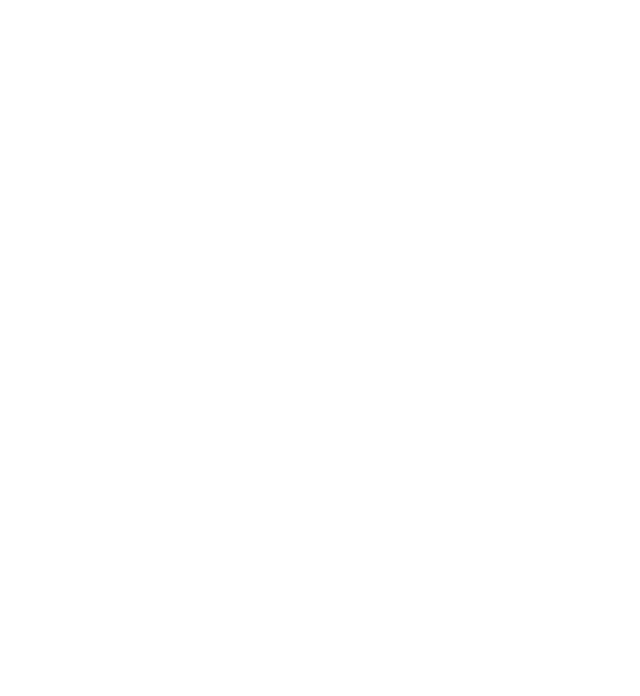
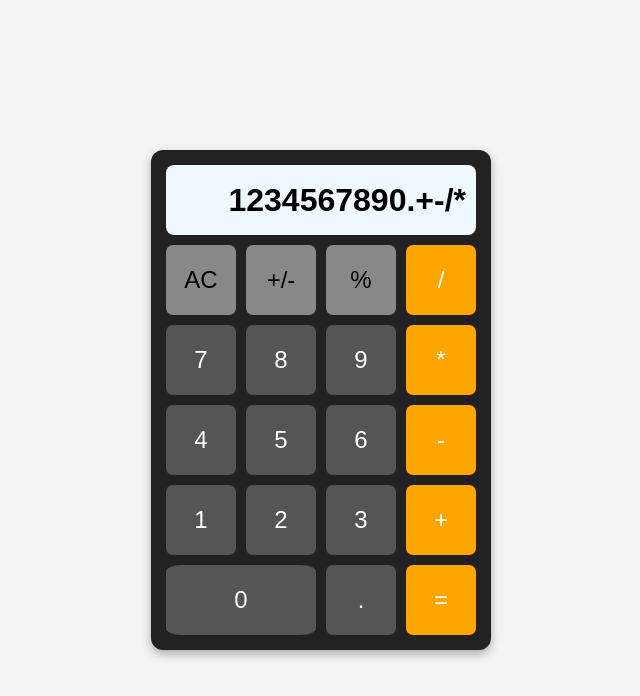
Before and after one commit to TheWoholo/odin-calculator, a plain HTML site: page index.html in a window 1280 px wide. Shown: the whole page, without its empty margins (319-959 px from the left). Drawn offline with Linux system fonts and the light colour scheme.

Commit message:
Add Calculator HTML and Styles

```diff
--- a/index.html
+++ b/index.html
@@ -8,6 +8,45 @@
 </head>
 <body>
     <script src="script.js"></script>
-
+    <div class="calculator_body">
+        <div class="display">1234567890.+-/*</div>
+        <div class="buttons">
+            <div class="digits_and_options">
+                <div class="options">
+                    <button class="AC">AC</button>
+                    <button class="signflip">+/-</button>
+                    <button class="percentage">%</button>
+                </div>
+                <div class="digits">
+                    <div class="789">
+                        <button class="7">7</button>
+                        <button class="8">8</button>
+                        <button class="9">9</button>
+                    </div>
+                    <div class="456">
+                        <button class="4">4</button>
+                        <button class="5">5</button>
+                        <button class="6">6</button>
+                    </div>
+                    <div class="123">
+                        <button class="1">1</button>
+                        <button class="2">2</button>
+                        <button class="3">3</button>
+                    </div>
+                    <div class="0_dot">
+                        <button class="zero">0</button>
+                        <button class="dot">.</button>
+                    </div>
+                </div>
+            </div>
+            <div class="operators">
+                <button class="divide">/</button>
+                <button class="multiply">*</button>
+                <button class="subtract">-</button>
+                <button class="add">+</button>
+                <button class="equal">=</button>
+            </div>
+        </div>
+    </div>
 </body>
 </html>
--- a/styles.css
+++ b/styles.css
@@ -0,0 +1,130 @@
+/* Reset styles */
+* {
+    margin: 0;
+    padding: 0;
+    box-sizing: border-box;
+}
+
+/* Make body take up full screen and center content */
+html, body {
+    width: 100vw;
+    height: 100vh;
+    display: flex;
+    justify-content: center;
+    align-items: center;
+    background-color: #f4f4f4;
+}
+
+/* Calculator body */
+.calculator_body {
+    background-color: #222;
+    border-radius: 12px;
+    padding: 15px;
+    display: flex;
+    flex-direction: column;
+    justify-content: stretch;
+    align-items: stretch;
+    gap: 10px;
+    box-shadow: 0 4px 10px rgba(0, 0, 0, 0.3);
+    font-family: "DS-Digital", "Digital-7", sans-serif;
+}
+
+/* Display screen */
+.display {
+    width: 100%;
+    height: 70px;
+    background-color: aliceblue;
+    color: black;
+    text-align: right;
+    font-size: 2rem;
+    font-weight: bold;
+    padding: 10px;
+    border-radius: 8px;
+    display: flex;
+    align-items: center;
+    justify-content: flex-end;
+}
+
+/* Buttons container */
+.buttons {
+    display: flex;
+    gap:10px;
+}
+
+/* Digits & options container */
+.digits_and_options {
+    display: flex;
+    flex-direction: column;
+    gap: 10px;
+}
+
+/* Options (AC, +/-, %) */
+.options {
+    display: flex;
+    justify-content: space-between;
+    gap:10px;
+}
+
+.digits {
+    display: flex;
+    flex-direction: column;
+    gap: 10px;
+}
+
+.digits div {
+    display: flex;
+    justify-content: space-between;
+    gap:10px;
+}
+
+.zero{
+    flex:1;
+}
+
+/* Operators container */
+.operators {
+    display: flex;
+    flex-direction: column;
+    gap: 10px;
+    flex: 1; /* Smaller than digits section */
+}
+
+/* General button styles */
+button {
+    width: 70px;
+    height: 70px;
+    font-size: 1.5rem;
+    border: none;
+    border-radius: 10%;
+    cursor: pointer;
+    background-color: #555;
+    color: white;
+    display: flex;
+    align-items: center;
+    justify-content: center;
+    transition: 0.2s;
+}
+
+button:hover {
+    background-color: #777;
+}
+
+/* Special styling for operators */
+.operators button {
+    background-color: orange;
+    color: white;
+}
+
+.operators button:hover {
+    background-color: #ff9500;
+}
+
+/* Style for AC and special buttons */
+.options button {
+    background-color: #888;
+    color: black;
+}
+
+.options button:hover {
+    background-color: #aaa;
+}
```
Also changed, not shown: script.js (+0 -8 lines).
